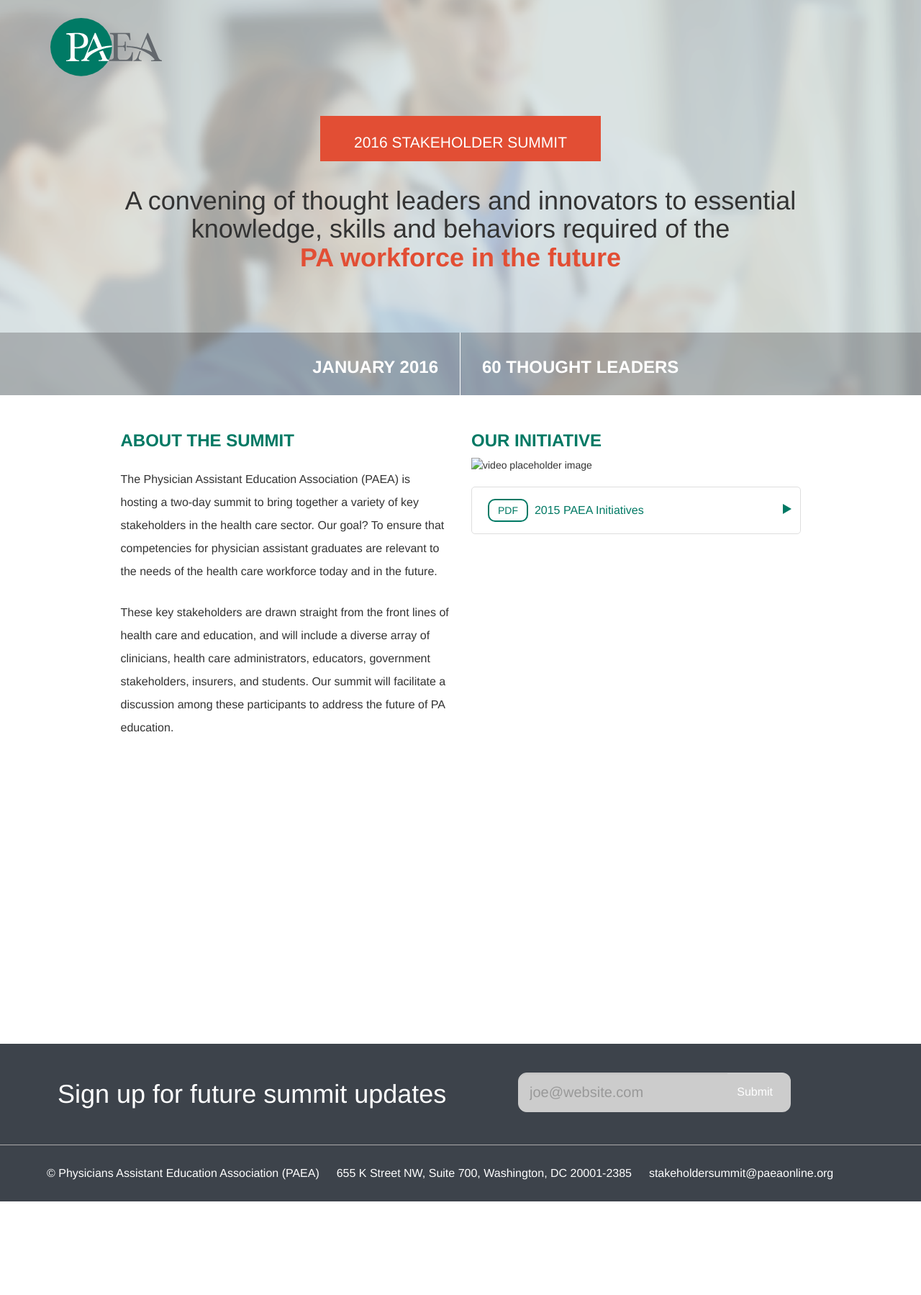
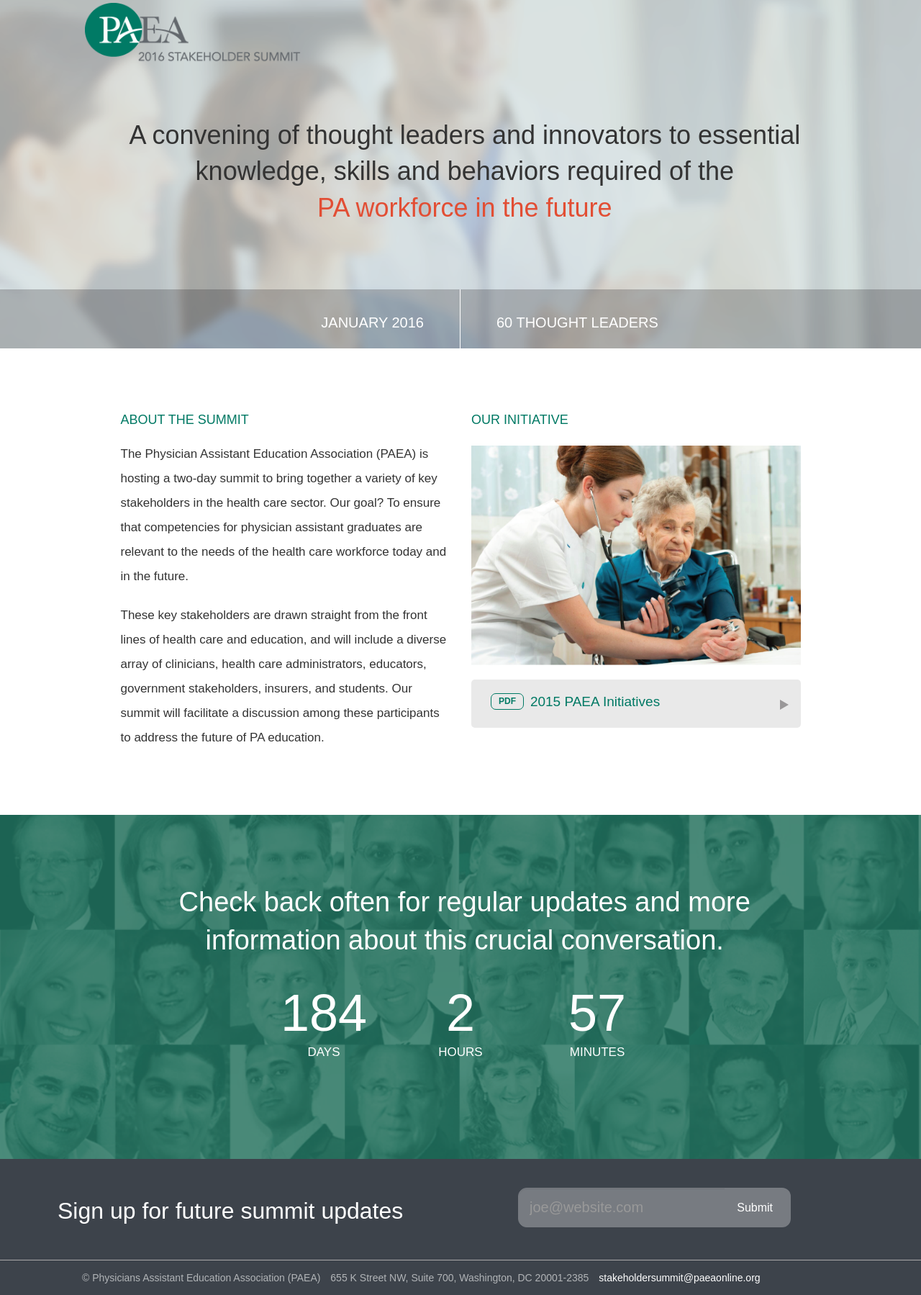
Before and after one commit to InteractiveMechanics/paea-landing-html5, a plain HTML site: page index.html in a window 1280 px wide. Shown: the part 23-1822 px from the top of the page at 72% size. Before the commit the page ends 1692 px from the top, so only its background shows below. Drawn offline with nearby package versions, Linux system fonts and the light colour scheme; a small style sheet from the web is missing.

Commit message:
adjusted styling, added font, 2x images, analytics tag

```diff
--- a/css/Sass/main.scss
+++ b/css/Sass/main.scss
@@ -1,6 +1,14 @@
+//FONTS
+
+/*@font-face {
+	font-family: Avenir;
+	src: url(../fonts/Avenir.ttc) format('truetype');
+	}*/
+
+
 // VARIABLES
 
-$primary-font: Helvetica, Arial, sans-serif; // replace with Avenir Next
+$primary-font: "Avenir Next", Arial, sans-serif; // local only - need files
 $primary-color: #007964; // green
 $primary-color-light: #7fcac3;
 $accent-color: #e24e34;  // coral
@@ -15,29 +23,38 @@ $neutral-accent-color: #3d434b; // dark grey
 
 h2 {
 	font-size: 36px;
-	font-weight: 300;
+	font-weight: 400;
+	line-height: 1.4em;
 }
 
 h3 {
-	font-size: 24px;
-	font-weight: 700;
+	font-size: 20px;
+	font-weight: 500;
 	color: $primary-color;
 	text-transform: uppercase;
 }
 
+h4 {
+	font-size: 18px;
+	text-transform: uppercase;
+	color: $primary-color;
+	margin-bottom: 15px;
+}
+
 p {
-	font-size: 16px;
+	font-size: 17px;
+	font-weight: 400;
 	line-height: 2;
-	margin-top: 25px;
+	margin-top: 20px;
 	&:nth-of-type(2) {
-		margin-bottom: 35px;
+		margin-bottom: 90px;
 	}
 }
 
 
 
 .accented-text {
-	font-weight: 700;
+	font-weight: 500;
 }
 
 a {
@@ -62,25 +79,23 @@ a svg {
 // LAYOUT
 
 #logo {
-	margin-left: 1.5rem;
+	margin-top: -1.5em;
+	margin-left: 4.5em;
+	width: 300px;
 }
 
-.page-title {
-	margin-top: 50px;
-	background-color: $accent-color;
-	text-transform: uppercase;
-	color: #fff;
-	text-align: center;
-	h1 {
-		font-size: 21px;
-		padding: 5px;
+
+.col-sm-10 {
+	@media (min-width: 768px) {
+		width: 84.333333%;
 	}
 }
 
+
 .page-subtitle {
 	text-align: center;
-	padding: 15px;
-	margin-bottom: 7em;
+	margin-top: 4em;
+	margin-bottom: 8em;
 
 	.accented-text {
 		color: $accent-color;
@@ -91,7 +106,11 @@ a svg {
 }
 
 .jumbotron {
-	background: url(../images/landing_hero@2x.png);
+	background: url(../images/landing_hero.png);
+		@media (-webkit-min-device-pixel-ratio: 2),
+				(min-resolution: 192dpi) {
+			background: url(../images/landing_hero@2x.png);
+	}
 	background-size: cover;
 	position: relative;
 }
@@ -101,8 +120,6 @@ a svg {
 	position: absolute;
 	width: 100%;
 	padding: 0;
-	//margin-left: -80px;
-	//margin-right: -80px;
 	bottom: 0;
 	h3 {
 		display: inline-block;
@@ -114,6 +131,9 @@ a svg {
 .date-banner-left {
 	text-align: right;
 	border-right: 1px solid #fff;
+	h3 {
+		margin-right: 20px;
+	}
 	@media screen and (max-width: 480px) {
 		text-align: center;
 		border-right: 1px solid transparent;
@@ -123,18 +143,108 @@ a svg {
 
 .date-banner-right {
 	text-align: left;
+	h3 {
+		margin-left: 20px;
+	}
 	@media screen and (max-width: 480px) {
 		text-align: center;
 	}
 }
 
+main {
+	padding-top: 50px;
+}
+
+#video-image {
+	margin-top: 10px;
+}
+
+
+#video-link {
+	color: $primary-color;
+	float: right;
+	margin-bottom: 7em;
+	margin-left: 1em;
+}
+
+.resource-type {
+	position: relative;
+	top: -3px;
+	display: inline-block;
+	margin-left: 10px;
+	margin-right: 5px;
+	padding: 2px 10px;
+	border-radius: 7px;
+	color: $primary-color;
+	font-size: 12px;
+	text-transform: uppercase;
+	font-weight: 600;
+	border: 1px solid $primary-color;
+}
+
+.right-arrow {
+	height: 0px;
+	width: 0px;
+	border-top: 7px solid transparent;
+	border-bottom: 7px solid transparent;
+	border-left: 12.124px solid rgba(35,31,32,0.40); // to make equilateral triangle: (border-top width + border-bottom width) * 0.866
+	float: right;
+	margin-top: 17px;
+	margin-bottom: 14px;
+
+}
+
+#button-text {
+	font-size: 19px;
+	font-weight: 500;
+	text-transform: initial;
+}
+
+
+
+.btn-default {
+	width: 100%;
+	border: 1px solid transparent;
+	background-color: #e9e9e9;
+	color: #000;
+	margin: 20px 0;
+	padding: 10px 16px;
+	border-radius: 5px;
+	text-align: left;
+	&:hover {
+		border: 1px solid transparent;
+		box-shadow: 0 3px 10px rgba(0, 0, 0, 0.3);
+		.resource-type {
+			color: #fff;
+			background-color: $primary-color;
+		}
+		.right-arrow {
+			border-left: 12.124px solid rgba(35,31,32,0.25);
+
+		}
+	}
+	h4 {
+		display: inline-block;
+		font-size: 16px;
+		color: $primary-color;
+		margin-top: 10px;
+		margin-bottom: 10px;
+	}
+}
+
+
 #countdown {
 	background: url(../images/landing_footer.png);
 	background-size: cover;
+	@media 	(-webkit-min-device-pixel-ratio: 2),
+			(min-resolution: 192dpi) {
+		background: url(../images/landing_footer_sm@2x.png);
+	}
 	color: #fff;
 	text-align: center;
 	padding-bottom: 50px;
 	h2 {
+		font-size: 38px;
 		margin-top: 2.5em;
 		margin-bottom: 1em;
 	}
@@ -148,79 +258,18 @@ a svg {
 
 	#days, #hours, #minutes {
 		font-size: 72px;
-		font-weight: 300;
-		//margin: 5px 20px;
 		@media screen and (max-width: 480px) {
 			font-size: 48px;
 		}
 	}
 	#days-label, #hours-label, #minutes-label {
 		text-transform: uppercase;
-		font-weight: 900;
+		font-weight: 500;
 	}
 }
 
 img {
 	width: 100%;
-}
-
-.resource-type {
-	margin-left: 10px;
-	margin-right: 5px;
-	padding: 6px 12px;
-	border-radius: 10px;
-	color: $primary-color;
-	text-transform: uppercase;
-	border: 2px solid $primary-color;
-}
-
-.right-arrow {
-	height: 0px;
-	width: 0px;
-	border-top: 7px solid transparent;
-	border-bottom: 7px solid transparent;
-	border-left: 12.124px solid $primary-color; // to make equilateral triangle: (border-top width + border-bottom width) * 0.866
-	float: right;
-	margin-top: 17px;
-	margin-bottom: 10px;
-
-}
-
-.btn-default {
-	width: 100%;
-	border: 1px solid #dedede;
-	background-color: #fff;
-	color: #000;
-	margin: 20px 0;
-	border-radius: 5px;
-	text-align: left;
-	&:hover {
-			background-color: #fff;
-			border: 1px solid transparent;
-			box-shadow: 0 3px 10px rgba(0, 0, 0, 0.3);
-			.resource-type {
-				color: #fff;
-				background-color: $primary-color;
-			}
-			.right-arrow {
-				border-left: 12.124px solid rgba(35,31,32,0.25);
-
-			}
-		}
-		p {
-		display: inline-block;
-		font-size: 16px;
-		color: $primary-color;
-		margin-top: 10px;
-		margin-bottom: 10px;
-	}
-}
-
-#video-link {
-	color: $primary-color;
-	float: right;
-	margin-bottom: 7em;
-	margin-left: 1em;
 }
 
 
@@ -234,6 +283,8 @@ footer {
 		padding: 20px 0 0 10px;
 		margin-bottom: 25px;
 		h2 {
+			font-size: 32px;
+			font-weight: 300;
 			margin-top: 30px;
 			@media screen and (max-width: 480px) {
 				font-size: 2em;
@@ -254,14 +305,14 @@ footer {
 		border-radius: 12px;
 		border: 1px solid transparent;
 		height: 55px;
-		background-color: #ccc;
+		background-color: #777B81;
 		position: absolute;
 		color: #fff;
 		font-size: 16px;
 		padding-right: 25px;
 		&:hover {
-			background-color: #ccc;
-			color: $primary-color;
+			background-color: #777B81;
+			color: #B1B4B7;
 			border-color: transparent;
 			box-shadow: none;
 		}
@@ -274,26 +325,48 @@ footer {
 		border-radius: 12px;
 		padding: 20px 15px;
 		font-size: 20px;
-		border: 1px solid #ccc;
-		background-color: #ccc;
+		border: 1px solid #777B81;
+		background-color: #777B81;
 		color: $neutral-accent-color;
 		font-weight: 300;
+		&:focus {
+			background-color: #B1B4B7;
+			border-color: transparent;
+			box-shadow: none;
+		}
 		@media screen and (max-width: 480px) {
 			margin-left: 0;
 		}
 	}
 
+	.btn:focus {
+		outline: none;
+		outline-color: none;
+		background-color: #B1B4B7;
+	}
 
-	h5 {
+
+	ul {
+		margin: 14px;
+		@media screen and (max-width: 1024px) {
+			margin: 14px 0;
+		}
+		@media screen and (max-width: 768px) {
+			-webkit-padding-start: 0px;
+		}
+	}
+
+
+	ul li{
 		display: inline-block;
-		margin: 30px 10px;
-		font-size: 16px;
+		color: #B1B4B7;
+		padding-left: 5px;
+		padding-right: 5px;
 		@media screen and (max-width: 768px) {
 			display: block;
 			line-height: initial;
 			margin-left: 1em;
 			margin: 15px 5px;
-			font-size: 11px;
 			text-align: center;
 		}
 	}
--- a/index.html
+++ b/index.html
@@ -4,11 +4,24 @@
 	<meta charset="utf-8">
 	<meta http-equiv="X-UA-Compatible" content="IE=edge">
 	<meta name="viewport" content="width=device-width, initial-scale=1">
-	<title>PAEA Stakeholder Summit</title>
+	<title>PAEA 2016 Stakeholder Summit</title>
 
 	<!-- STYLESHEETS -->
 	<link rel="stylesheet" href="https://maxcdn.bootstrapcdn.com/bootstrap/3.3.5/css/bootstrap.min.css">
+  <link type="text/css" rel="stylesheet" href="http://fast.fonts.net/cssapi/3aadffeb-0b44-4d31-a24a-0f039bb78dd3.css"/>
   <link href="css/main.css" rel="stylesheet">
+
+
+  <!-- GOOGLE ANALYTICS -->
+  <script>
+  (function(i,s,o,g,r,a,m){i['GoogleAnalyticsObject']=r;i[r]=i[r]||function(){
+  (i[r].q=i[r].q||[]).push(arguments)},i[r].l=1*new Date();a=s.createElement(o),
+  m=s.getElementsByTagName(o)[0];a.async=1;a.src=g;m.parentNode.insertBefore(a,m)
+  })(window,document,'script','//www.google-analytics.com/analytics.js','ga');
+
+  ga('create', 'UA-25560883-11', 'auto');
+  ga('send', 'pageview');
+  </script>
 
   <!-- HTML5 shim and Respond.js for IE8 support of HTML5 elements and media queries -->
   <!-- WARNING: Respond.js doesn't work if you view the page via file:// -->
@@ -21,35 +34,9 @@
      <div class="jumbotron">
       <div class="container">
        <div class="row">
-        <a href="http://www.paeaonline.org/"><svg version="1.1" id="logo" xmlns="http://www.w3.org/2000/svg" xmlns:xlink="http://www.w3.org/1999/xlink" x="0px" y="0px"
-         viewBox="33 5.9 155.6 81.1" enable-background="new 33 5.9 155.6 81.1" xml:space="preserve">
-         <g>
-          <ellipse fill="#007A65" cx="76" cy="46.4" rx="43" ry="40.5"/>
-          <path fill="#FFFFFF" d="M70.5,26.8c-5.5,0-11.4,0.2-15.4,0.6v1.4c6.9,0,6,3.6,6,3.6s0,22.1,0,27.8s-6,4.7-6,4.7v1.2H73v-1.2
-          c-7,0-6.1-5.2-6.1-5.2V48.2h7.2c0,0,11.5,0.1,11.5-10.4S76,26.8,70.5,26.8z M66.8,46.4V28.5c0,0,13-2,13,9.2
-          C79.8,48,66.8,46.4,66.8,46.4z"/>
-          <g>
-           <path fill="#FFFFFF" d="M83.9,63C95.5,48.3,119,46.4,119,46.4v-1.9c-9,0-14.3,1.9-14.3,1.9l-8.5-19.7H95c0,0-11.8,28.5-13.9,33.5
-           s-5,4.2-5,4.2v1.5h11.3v-1.2C84.5,64.7,83.9,63,83.9,63z M93.3,34.2l5.8,13.5c0,0-6.1,2-14,6.6L93.3,34.2z"/>
-           <path fill="#FFFFFF" d="M110.1,59.5l-3.8-8.2l-5.2,1.8c0,0,3.2,6.9,4.1,9.3c0.9,2.5-4.9,2.3-4.9,2.3v1.2h13.4l1-1.8
-           C111.7,64.4,110.1,59.5,110.1,59.5z"/>
-         </g>
-         <path fill="#63686D" d="M116.3,26.8H144l0.9,9.9h-1.4c0,0-1.2-8.5-7.1-8.4H127v16.5h7.2c0,0,2.6-0.1,2.6-3.2v-2.8h1.4v13.1h-1.7
-         v-2.8c0,0,0.2-2.8-2.5-2.8s-7,0-7,0v13.2c0,0,0,4.7,4.2,4.7s7.1,0,7.1,0s6.3,0.4,8.7-10.6h1.2l-0.7,12.3h-32.8l1-2h1.8
-         c0,0,3.9,0,3.9-3.7s0-28.7,0-28.7s0.2-3.2-5.3-3.2L116.3,26.8z"/>
-         <path fill="#63686D" d="M183.5,60.6l-14.1-33.8h-1l-9,21.3c-4.3-2.2-20.1-3.3-20.1-3.3v1.7c26.4,0.7,38.6,16.3,38.6,16.3
-         c1.7,1.8-2.5,2-2.5,2h-1.8v1.4h15.1v-1.4C184.8,64.6,183.5,60.6,183.5,60.6z M160.9,48.2l5.9-14l8.1,19.3
-         C174.9,53.4,168.7,50,160.9,48.2z"/>
-         <path fill="#63686D" d="M157.6,52.1h1.5l-2.7,7.9c0,0-1.4,4.8,3.9,4.8V66h-11.4v-1.2c0,0,3.7,0.5,5.7-4.8S157.6,52.1,157.6,52.1z"
-         />
-       </g>
-     </svg>
-   </a>
+        <a href="http://www.paeaonline.org/"><img id="logo" src="images/logo@2x.png"></a>
       </div>
       <div class="row">
-   <div class="col-xs-10 col-sm-4 col-xs-offset-1 col-sm-offset-4 page-title">
-    <h1>2016 Stakeholder Summit</h1>
-  </div>
         <div class="col-xs-10 col-sm-10 col-xs-offset-1 col-sm-offset-1 page-subtitle">
           <h2 class="hidden-xs">A convening of thought leaders and innovators to essential knowledge, skills and behaviors required of the <br><span class="accented-text">PA workforce in the future</span></h2>
           <h2 class="visible-xs">A convening of thought leaders and innovators to ensure <br><span class="accented-text">PA education is aligned with practice</span></h2>
@@ -70,16 +57,16 @@
     <div class="container">
      <div class="row">
       <div class="col-sm-5 col-sm-offset-1">
-     <h3>About the Summit</h3>
+       <h4>About the Summit</h4>
        <p>The Physician Assistant Education Association (PAEA) is hosting a two-day summit to bring together a variety of key stakeholders in the health care sector.  Our goal? To ensure that competencies for physician assistant graduates are relevant to the needs of the health care workforce today and in the future.</p>
        <p>These key stakeholders are drawn straight from the front lines of health care and education, and will include a diverse array of clinicians, health care administrators, educators, government stakeholders, insurers, and students. Our summit will facilitate a discussion among these participants to address the future of PA education.</p>
      </div>
      <div class="col-sm-5">
-     <h3>Our Initiative</h3>
-     <img src="images/video_placeholder.png" alt="video placeholder image">
+       <h4>Our Initiative</h4>
+       <img src="images/video_placeholder@2x.png" id="video-image" alt="video placeholder image">
        <a href="#" class="visible-sm visible-xs" id="video-link">View on YouTube &raquo;</a>
        <a class="btn btn-default hidden-xs hidden-sm" href="#" role="button" id="pdf-button"><span class="resource-type">PDF</span>
-      <p>2015 PAEA Initiatives</p><div class="right-arrow"></div></a>
+        <h4 id="button-text">2015 PAEA Initiatives</h4><div class="right-arrow"></div></a>
       </div>
     </div> <!-- end row -->
   </div> <!-- end container -->
@@ -132,9 +119,11 @@
 <div class="bottom-divider"></div>
 <div class="container">
   <div class="row">
-   <h5>&copy; Physicians Assistant Education Association (PAEA)</h5>
-   <h5>655 K Street NW, Suite 700, Washington, DC 20001-2385</h5>
-   <h5 class="hidden-xs hidden-sm"><a href="emailto:stakeholdersummit@paeaonline.org">stakeholdersummit@paeaonline.org</a></h5>
+    <ul>
+     <li>&copy; Physicians Assistant Education Association (PAEA)</li>
+     <li>655 K Street NW, Suite 700, Washington, DC 20001-2385</li>
+     <li class="hidden-xs hidden-sm"><a href="emailto:stakeholdersummit@paeaonline.org">stakeholdersummit@paeaonline.org</a></li>
+   </ul>
  </div>
 </div> <!-- end container -->
 </footer>
```
Also changed, not shown: css/main.css, images/landing_footer.png (added), images/landing_footer_md.png (added), images/landing_footer_sm.png (added), images/landing_footer_sm@2x.png (added), images/logo.png (added), images/logo.svg (added), images/logo@2x.png (added), images/video_placeholder.png (added), images/video_placeholder@2x.png (added), 2 other files. Lines whose indentation alone changed are shown as unchanged.
